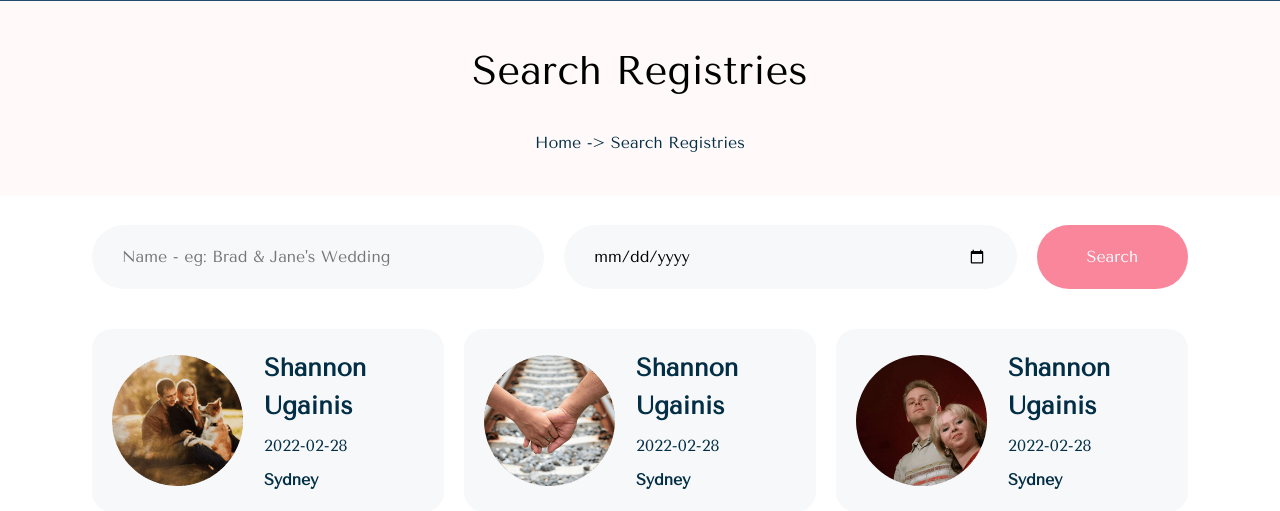
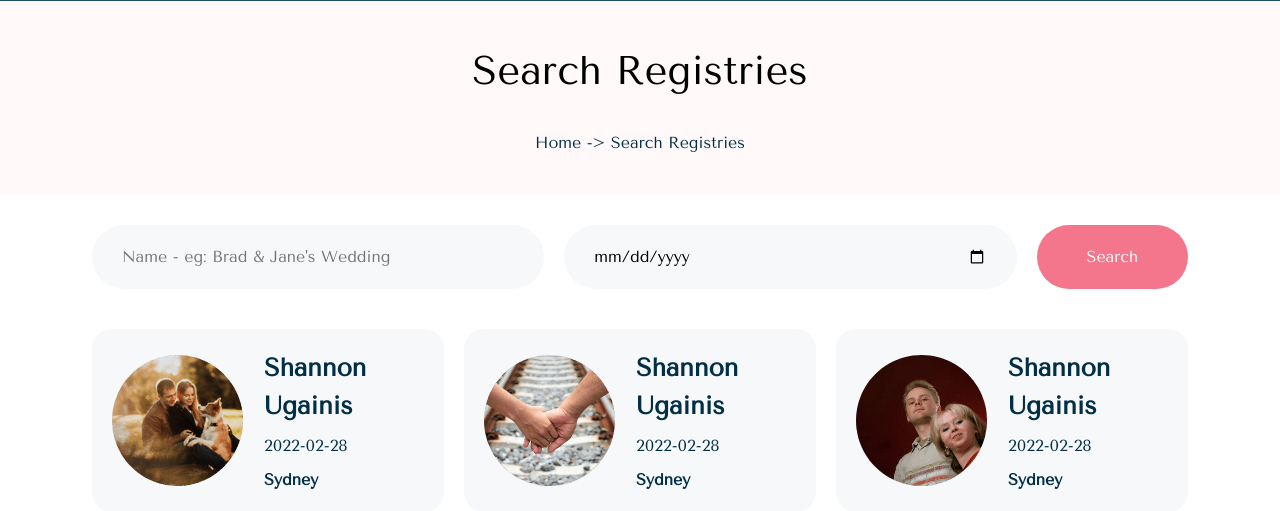
Before and after one commit to SuperDev0109/Registry, a PHP site: page /search_registry.php in a window 1280 px wide, with the pointer over the restyled element. Shown: the part 261-772 px from the top of the page. Run offline with PHP 8.4, Linux system fonts and the light colour scheme.

Commit message:
btn hover changed

```diff
--- a/assets/css/search_registry.css
+++ b/assets/css/search_registry.css
@@ -43,6 +43,10 @@
      text-align: center;
 }
 
+.searchBox .searchBtn:hover {
+     background-color: #f3768d;
+}
+
 .registryBox .boxPadding {
      padding: 10px;
 }
```
